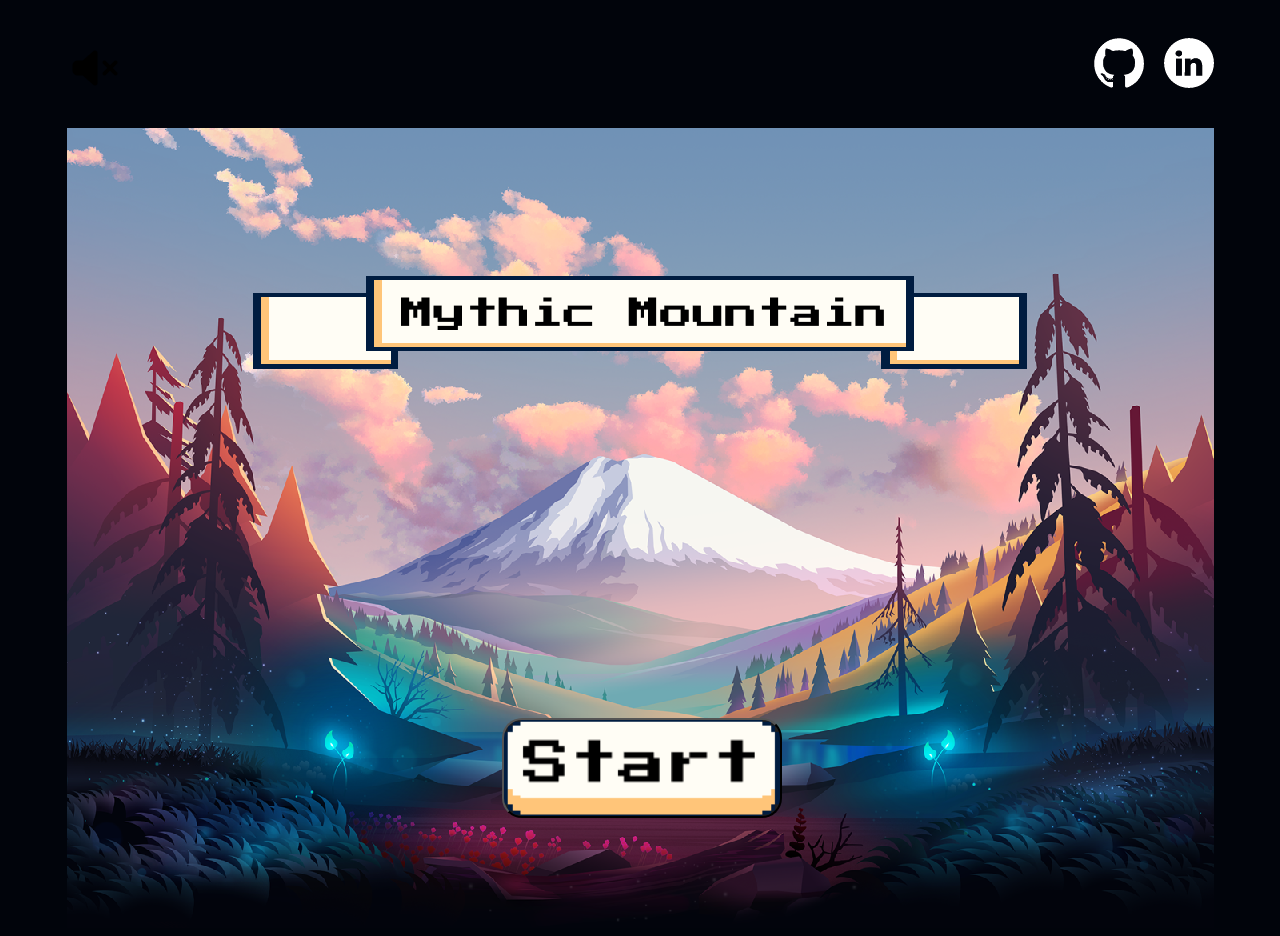
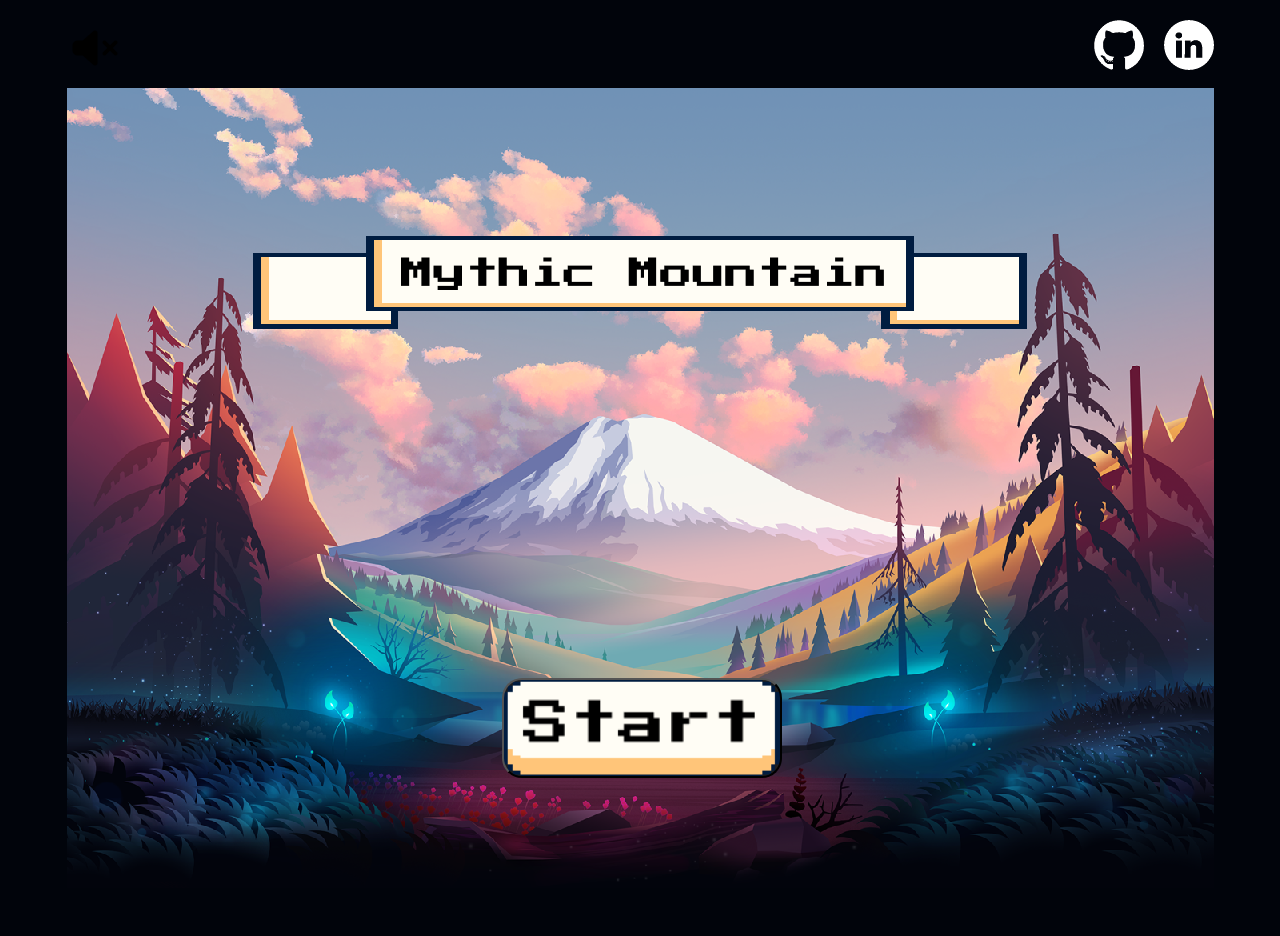
Before and after one commit to adamtpang/mythic-mountain, a website built with webpack: page index.html in a window 1280 px wide. After the commit the page ends 896 px from the top, so only its background shows below. Built offline with nearby package versions, Linux system fonts and the light colour scheme.

Commit message:
UI change

```diff
--- a/src/index.scss
+++ b/src/index.scss
@@ -36,7 +36,7 @@ body {
 
 .navbar {
 	width: 1147px;
-	height: 120px;
+	height: 80px;
 	margin: 0 auto;
 	display: flex;
 	flex-direction: row;
@@ -46,7 +46,7 @@ body {
 
 #link-buttons {
 	width: 120px;
-	transform: translateY(25%);
+	transform: translateY(15%);
 	display: flex;
 	flex-direction: row;
 	justify-content: space-between;
```
Also changed, not shown: dist/main.css.
